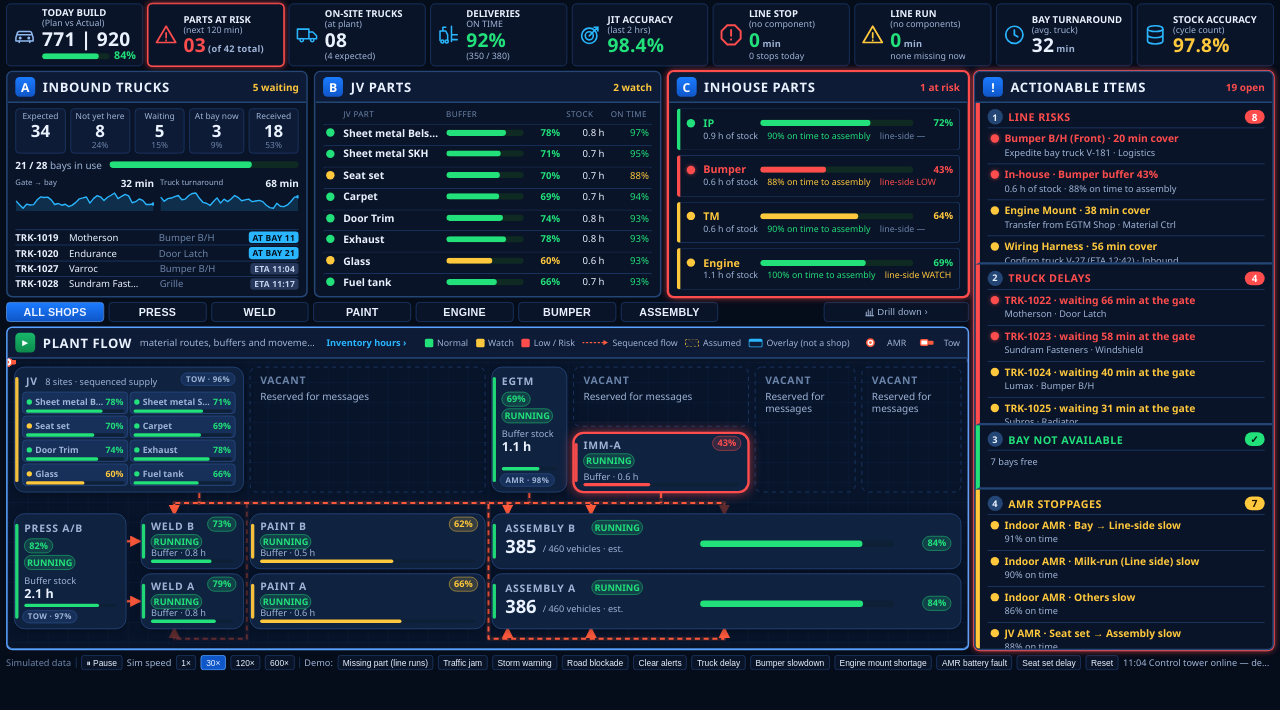
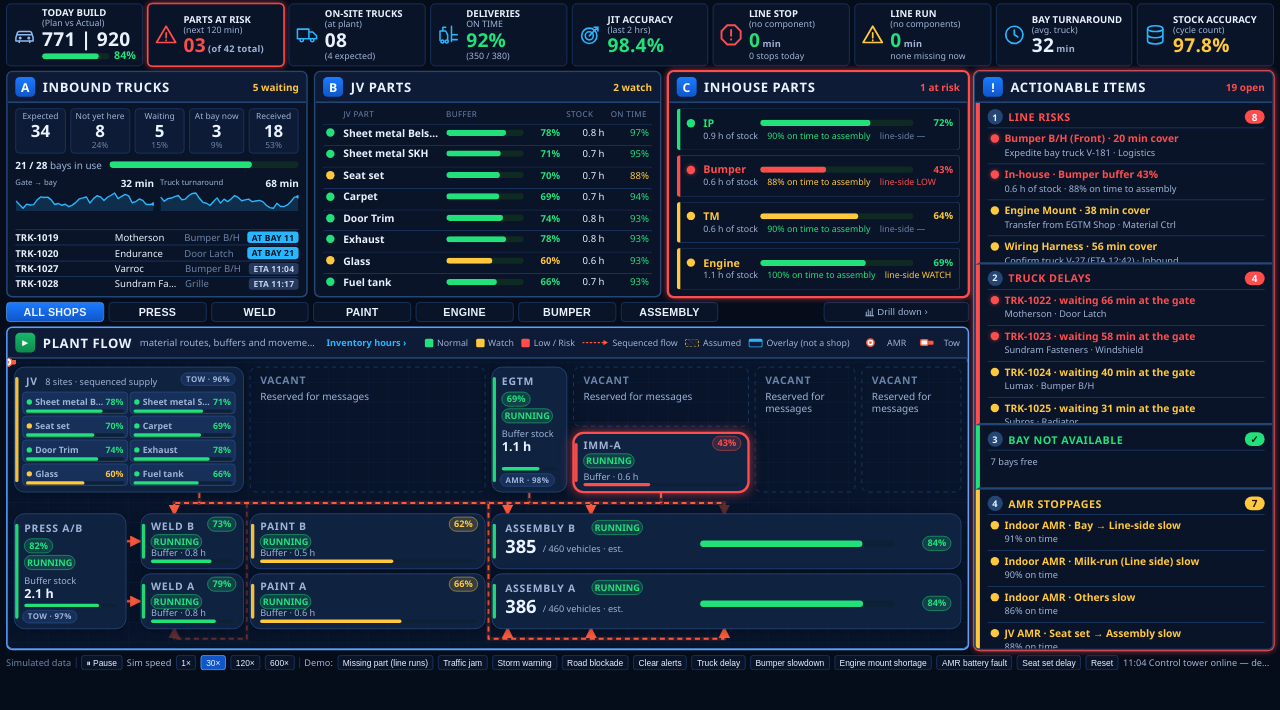
Before and after one commit to prithviexpress/FactotyFlow, a website: page public/index.html in a window 1280 px wide. Shown: the part 84-794 px from the top of the page. Drawn offline with Linux system fonts and the light colour scheme; no server answers.

Commit message:
Truck rows: long real truck/bay ids no longer overlap or wrap
Co-Authored-By: Claude Sonnet 5.5 <noreply@anthropic.com>
Claude-Session: https://claude.ai/code/session_01Ez6QhG9ht4gchiFed4Jnp2

```diff
--- a/public/app.js
+++ b/public/app.js
@@ -230,7 +230,7 @@
       '<div class="vcs">' + cell('Expected', fn.expected) + cell('Not yet here', fn.notYet, pc(fn.notYet)) + cell('Waiting', fn.waiting, pc(fn.waiting)) + cell(T('atBay') + ' now', fn.atBayNow, pc(fn.atBayNow)) + cell('Received', fn.received, pc(fn.received)) + '</div>' +
       '<div class="vbays"' + tipA(y.occupied + ' of ' + y.docks + ' ' + esc(T('bays').toLowerCase()) + ' in use') + '><span><b>' + y.occupied + ' / ' + y.docks + '</b> ' + esc(T('bays').toLowerCase()) + ' in use</span><div class="vbar"><b class="' + st + '" style="width:' + Math.min(100, (y.occupied / Math.max(1, y.docks)) * 100).toFixed(0) + '%"></b></div></div>' +
       '<div class="vms">' + mini('Gate → ' + esc(T('bay').toLowerCase()), y.g2d, 'g2d', h.g2d) + mini('Truck turnaround', y.turn, 'turn', h.turn) + '</div>' +
-      '<div class="vtl">' + next.map((t) => '<div class="vtr"><b>' + esc(t.id) + '</b><span>' + esc(fitStr(t.sup, 13)) + '</span><span class="mut">' + esc(fitStr(t.mat, 14)) + '</span>' + chip(t) + '</div>').join('') + '</div></div>');
+      '<div class="vtl">' + next.map((t) => '<div class="vtr"><b' + tipA(esc(t.id) + ' · ' + esc(t.sup) + ' · ' + esc(t.mat)) + '>' + esc(t.id) + '</b><span>' + esc(t.sup) + '</span><span class="mut">' + esc(t.mat) + '</span>' + chip(t) + '</div>').join('') + '</div></div>');
     $('#v-a').dataset.href = '#/inbound';
   }
   const fitStr = (s, n) => (String(s).length > n ? String(s).slice(0, n - 1) + '…' : String(s));
--- a/public/styles.css
+++ b/public/styles.css
@@ -760,3 +760,9 @@ table.rt .pn .ic{font-size:26px}
 .vtr{line-height:1.2}
 .vcs{grid-template-columns:repeat(5,1fr)}
 .vc b{font-size:22px}.vc small{font-size:11px}
+
+/* real truck ids / bay ids are long: every cell stays on one line and truncates instead of overlapping */
+.vtr{grid-template-columns:minmax(124px,auto) minmax(0,1fr) minmax(0,.9fr) auto;gap:6px}
+.vtr>*{min-width:0;overflow:hidden;text-overflow:ellipsis;white-space:nowrap}
+.vtr>b{font-size:12.5px}
+.vtr .chip{min-width:0;max-width:130px;padding:1px 6px}
```
